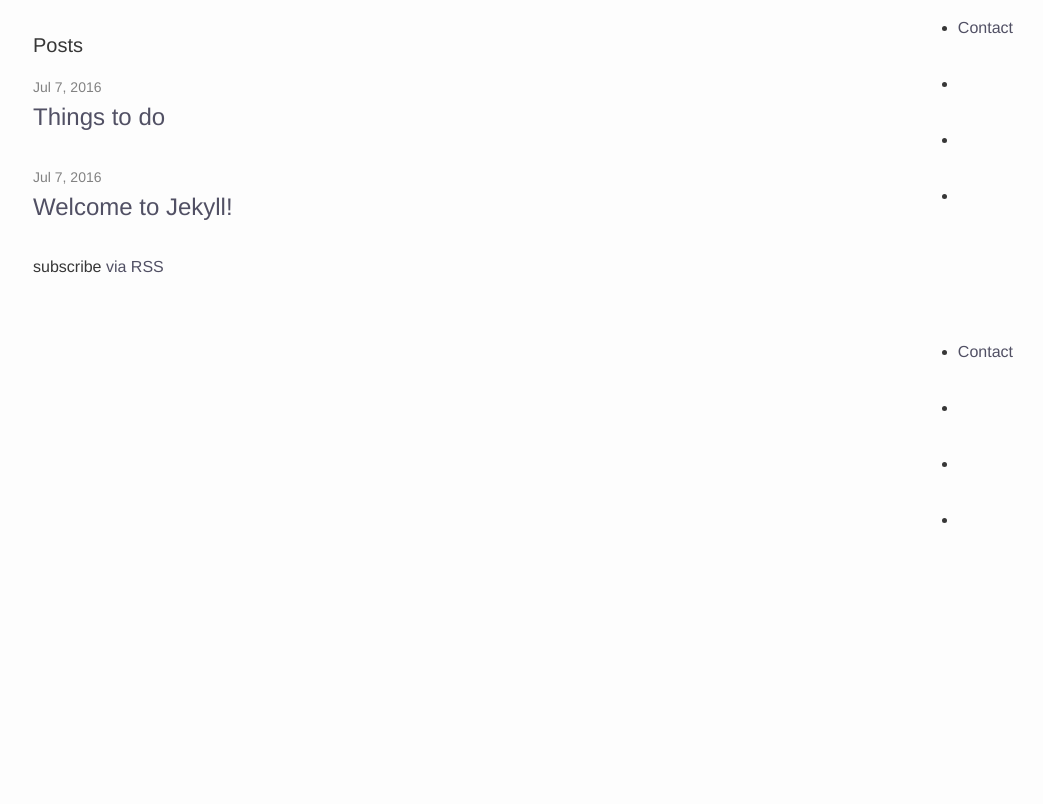
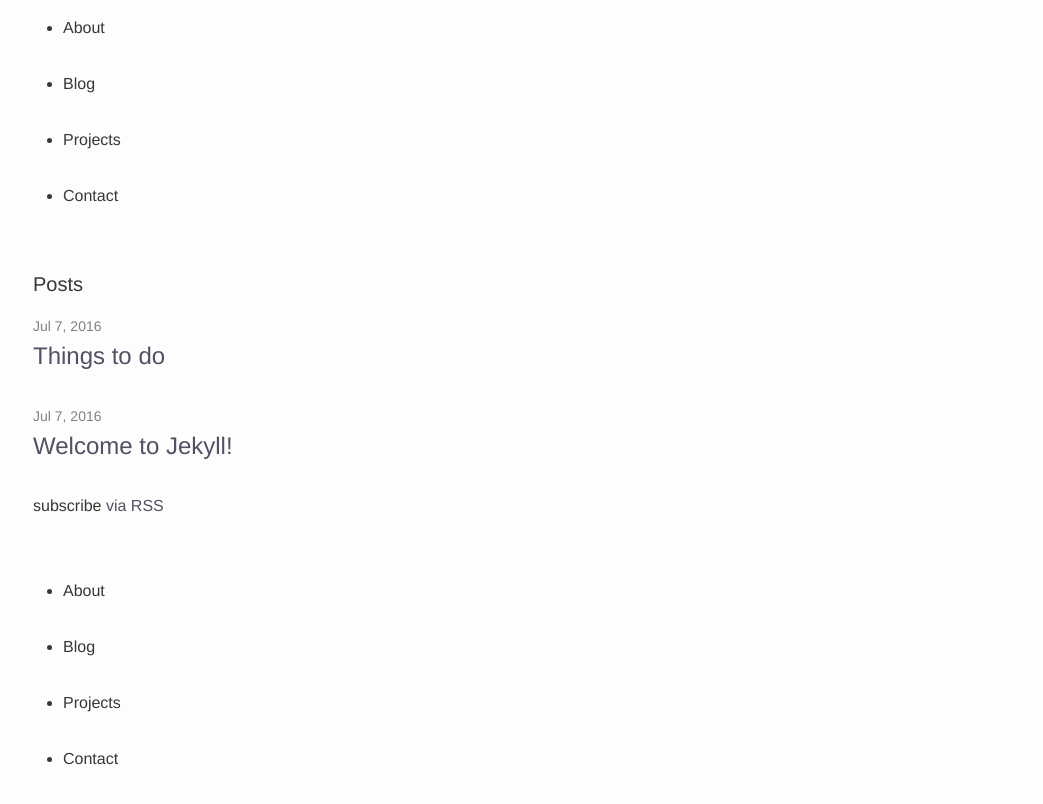
Before and after one commit to ReidasaurusRex/reidasaurusrex.github.io, a Jekyll site: the page built from index.html, in a window 1280 px wide. Shown: the top 804 px of the page, without its empty margins (237-1280 px from the left). Built offline with Jekyll 4.4.1, drawn with Linux system fonts in a browser that asks for light colours.

Commit message:
Added nav links

```diff
--- a/_includes/nav.html
+++ b/_includes/nav.html
@@ -1,10 +1,10 @@
 <nav class="site-nav">
   <div class="wrapper">
     <ul class="nav-list">
-      <li><a href="mailto:{{ site.email }}" title="Say howdy!">Contact</a></li>
-      <li></li>
-      <li></li>
-      <li></li>
+      <li><a class="page-link" href="/about/">About</a></li>
+      <li><a class="page-link" href="/">Blog</a></li>
+      <li><a class="page-link" href="/projects/">Projects</a></li>
+      <li><a class="page-link" href="mailto:{{ site.email }}" title="Say howdy!">Contact</a></li>
     </ul>
   </div>
 </nav>
--- a/_sass/_layout.scss
+++ b/_sass/_layout.scss
@@ -25,12 +25,7 @@
 }
 
 .site-nav {
-    float: right;
     line-height: 56px;
-
-    .menu-icon {
-        display: none;
-    }
 
     .page-link {
         color: $text-color;
```
